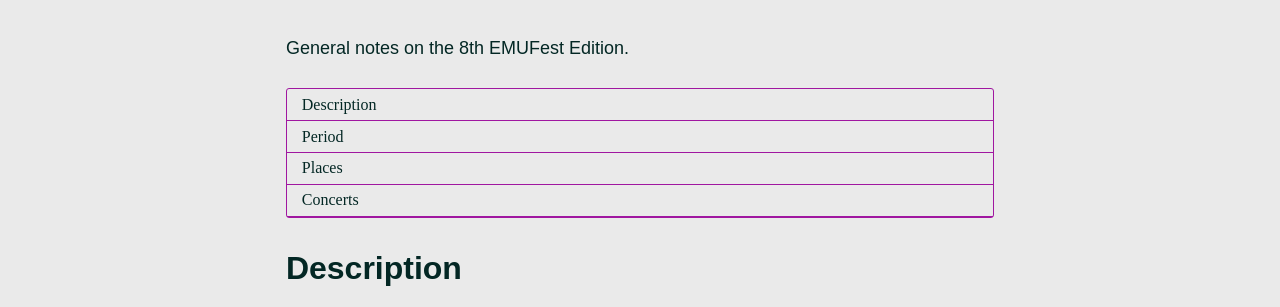
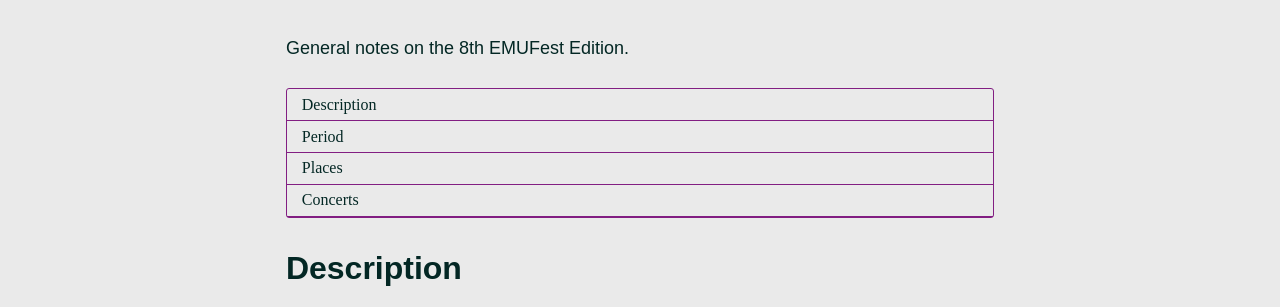
Before and after one commit to EMUFest/emufest.github.io, a Jekyll site: the page built from emufest-2015/index.md, in a window 1280 px wide. Shown: the part 609-916 px from the top of the page. Built offline with Jekyll 4.4.1, drawn with Linux system fonts in a browser that asks for light colours; nearby versions of some CDN libraries.

Commit message:
graphics

```diff
--- a/_sass/_variables.scss
+++ b/_sass/_variables.scss
@@ -20,7 +20,7 @@
 
 // COLORS =====================================================
 $supercolor         : #032724;
-$ombreduble         : #a017a0;
+$ombreduble         : #821e82;
 
 $body-color         : #eaeaea;
 $text-color         : $supercolor;
```
